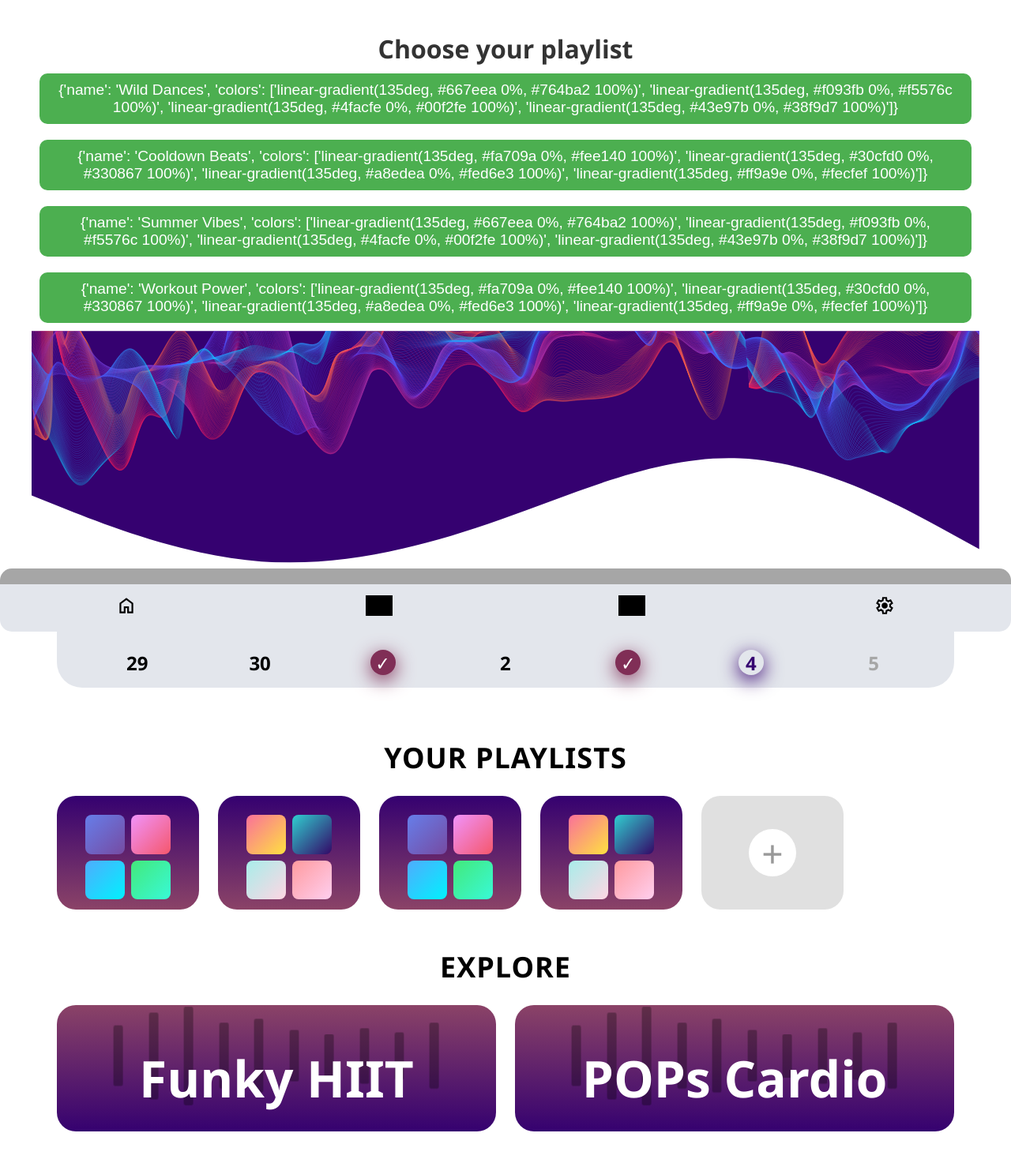
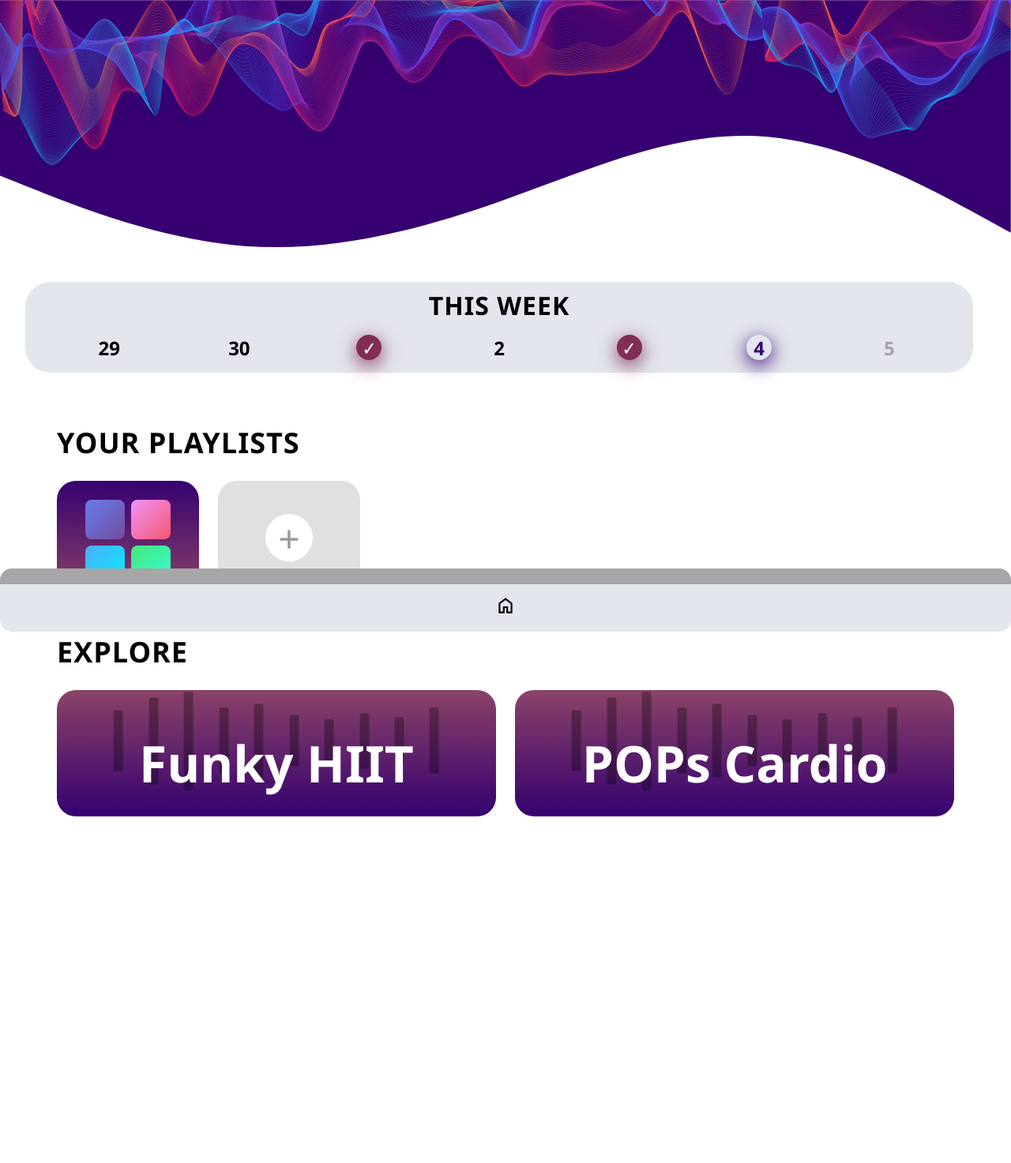
Before and after one commit to margaj366/Hackyeah2025, a Flask app: page / in a window 1280 px wide. Shown: the whole page at 79% size. After the commit the page ends 1034 px from the top, so only its background shows below. Run offline with Flask 3, Linux system fonts and the light colour scheme; grey boxes are pictures that could not be loaded.

Commit message:
almost successful merge

```diff
--- a/app.py
+++ b/app.py
@@ -111,27 +111,27 @@ app = Flask(__name__)
 #     return render_template('dance.html', anim_file="Split Jump Exercise.json")
 
 PLAYLISTS_DIR = "playlists"
-
-@app.route('/')
-def home():
-    playlists = [d for d in os.listdir(PLAYLISTS_DIR) if os.path.isdir(os.path.join(PLAYLISTS_DIR, d))]
-    return render_template("index.html", playlists=playlists)
-
-@app.route("/workout/<playlist>")
-def workout(playlist):
-    length = request.args.get("length", 30)
-    return render_template("workout.html", playlist=playlist, length=length)
-
-@app.route("/songs/<playlist>/<filename>")
-def serve_song(playlist, filename):
-    folder_path = os.path.join("playlists", playlist)
-    return send_from_directory(folder_path, filename)
-
-@app.route("/training/<playlist>")
-def training(playlist):
-    exercise_length = request.args.get("length", 30)
-    plan = generate_training_plan(playlist, exercise_length)
-    return jsonify(plan)
+#
+# @app.route('/')
+# def home():
+#     playlists = [d for d in os.listdir(PLAYLISTS_DIR) if os.path.isdir(os.path.join(PLAYLISTS_DIR, d))]
+#     return render_template("index.html", playlists=playlists)
+#
+# @app.route("/workout/<playlist>")
+# def workout(playlist):
+#     length = request.args.get("length", 30)
+#     return render_template("workout.html", playlist=playlist, length=length)
+#
+# @app.route("/songs/<playlist>/<filename>")
+# def serve_song(playlist, filename):
+#     folder_path = os.path.join("playlists", playlist)
+#     return send_from_directory(folder_path, filename)
+#
+# @app.route("/training/<playlist>")
+# def training(playlist):
+#     exercise_length = request.args.get("length", 30)
+#     plan = generate_training_plan(playlist, exercise_length)
+#     return jsonify(plan)
 
 # @app.route("/training")
 # def training():
@@ -139,46 +139,81 @@ def training(playlist):
 from flask import Flask, render_template, request, redirect, url_for
 from datetime import datetime, timedelta
 
-app = Flask(__name__)
 
-playlists = [
-        {
-            'name': 'Wild Dances',
-            'colors': [
-                'linear-gradient(135deg, #667eea 0%, #764ba2 100%)',
-                'linear-gradient(135deg, #f093fb 0%, #f5576c 100%)',
-                'linear-gradient(135deg, #4facfe 0%, #00f2fe 100%)',
-                'linear-gradient(135deg, #43e97b 0%, #38f9d7 100%)'
-            ]
-        },
-        {
-            'name': 'Cooldown Beats',
-            'colors': [
-                'linear-gradient(135deg, #fa709a 0%, #fee140 100%)',
-                'linear-gradient(135deg, #30cfd0 0%, #330867 100%)',
-                'linear-gradient(135deg, #a8edea 0%, #fed6e3 100%)',
-                'linear-gradient(135deg, #ff9a9e 0%, #fecfef 100%)'
-            ]
-        },
-        {
-            'name': 'Summer Vibes',
-            'colors': [
-                'linear-gradient(135deg, #667eea 0%, #764ba2 100%)',
-                'linear-gradient(135deg, #f093fb 0%, #f5576c 100%)',
-                'linear-gradient(135deg, #4facfe 0%, #00f2fe 100%)',
-                'linear-gradient(135deg, #43e97b 0%, #38f9d7 100%)'
-            ]
-        },
-        {
-            'name': 'Workout Power',
-            'colors': [
-                'linear-gradient(135deg, #fa709a 0%, #fee140 100%)',
-                'linear-gradient(135deg, #30cfd0 0%, #330867 100%)',
-                'linear-gradient(135deg, #a8edea 0%, #fed6e3 100%)',
-                'linear-gradient(135deg, #ff9a9e 0%, #fecfef 100%)'
-            ]
-        }
+# playlists = [d for d in os.listdir(PLAYLISTS_DIR) if os.path.isdir(os.path.join(PLAYLISTS_DIR, d))]
+# playlists = [
+#         {
+#             'name': 'Wild Dances',
+#             'colors': [
+#                 'linear-gradient(135deg, #667eea 0%, #764ba2 100%)',
+#                 'linear-gradient(135deg, #f093fb 0%, #f5576c 100%)',
+#                 'linear-gradient(135deg, #4facfe 0%, #00f2fe 100%)',
+#                 'linear-gradient(135deg, #43e97b 0%, #38f9d7 100%)'
+#             ]
+#         },
+#         {
+#             'name': 'Cooldown Beats',
+#             'colors': [
+#                 'linear-gradient(135deg, #fa709a 0%, #fee140 100%)',
+#                 'linear-gradient(135deg, #30cfd0 0%, #330867 100%)',
+#                 'linear-gradient(135deg, #a8edea 0%, #fed6e3 100%)',
+#                 'linear-gradient(135deg, #ff9a9e 0%, #fecfef 100%)'
+#             ]
+#         },
+#         {
+#             'name': 'Summer Vibes',
+#             'colors': [
+#                 'linear-gradient(135deg, #667eea 0%, #764ba2 100%)',
+#                 'linear-gradient(135deg, #f093fb 0%, #f5576c 100%)',
+#                 'linear-gradient(135deg, #4facfe 0%, #00f2fe 100%)',
+#                 'linear-gradient(135deg, #43e97b 0%, #38f9d7 100%)'
+#             ]
+#         },
+#         {
+#             'name': 'Workout Power',
+#             'colors': [
+#                 'linear-gradient(135deg, #fa709a 0%, #fee140 100%)',
+#                 'linear-gradient(135deg, #30cfd0 0%, #330867 100%)',
+#                 'linear-gradient(135deg, #a8edea 0%, #fed6e3 100%)',
+#                 'linear-gradient(135deg, #ff9a9e 0%, #fecfef 100%)'
+#             ]
+#         }
+#     ]
+
+PLAYLISTS_DIR = "playlists"
+
+GRADIENTS = [
+    [
+        'linear-gradient(135deg, #667eea 0%, #764ba2 100%)',
+        'linear-gradient(135deg, #f093fb 0%, #f5576c 100%)',
+        'linear-gradient(135deg, #4facfe 0%, #00f2fe 100%)',
+        'linear-gradient(135deg, #43e97b 0%, #38f9d7 100%)'
+    ],
+    [
+        'linear-gradient(135deg, #fa709a 0%, #fee140 100%)',
+        'linear-gradient(135deg, #30cfd0 0%, #330867 100%)',
+        'linear-gradient(135deg, #a8edea 0%, #fed6e3 100%)',
+        'linear-gradient(135deg, #ff9a9e 0%, #fecfef 100%)'
     ]
+]
+
+# --- dynamiczne przypisywanie nazw i kolorów ---
+def get_playlists():
+    folder_names = [
+        d for d in os.listdir(PLAYLISTS_DIR)
+        if os.path.isdir(os.path.join(PLAYLISTS_DIR, d))
+    ]
+
+    playlists = []
+    for i, name in enumerate(folder_names):
+        # przypisanie kolorów cyklicznie (jeśli folderów więcej niż zestawów)
+        color_scheme = GRADIENTS[i % len(GRADIENTS)]
+        playlists.append({
+            "name": name,
+            "colors": color_scheme
+        })
+    return playlists
+
 
 explore = [
         {'name': 'Funky HIIT'},
@@ -194,7 +229,7 @@ def home():
                            title='Home',
                            week=calendar_data(),
                            today=datetime.today().date().day,
-                           playlists=playlists,
+                           playlists=get_playlists(),
                            explore=explore)
 
 def calendar_data():
@@ -214,33 +249,55 @@ def calendar_data():
         today += timedelta(days=1)
     return weekdays
 
+@app.route("/playlist/<playlist>")
+def workout(playlist):
+    length = request.args.get("length", 30)
+    return render_template("playlist.html", playlist=playlist, length=length)
 
+@app.route("/training/<playlist>")
+def training_api(playlist):  # <-- zmieniona nazwa funkcji
+    exercise_length = request.args.get("length", 30)
+    plan = generate_training_plan(playlist, exercise_length)
+    return jsonify(plan)
+
+#
+# @app.route('/training')
+# def training():
+#     return render_template('index.html',
+#                            title='Home',
+#                            week=calendar_data(),
+#                            today=datetime.today().date().day,
+#                            playlists=playlists,
+#                            explore=explore)
+#
+# @app.route('/statistics')
+# def statistics():
+#     return render_template('index.html',
+#                            title='Home',
+#                            week=calendar_data(),
+#                            today=datetime.today().date().day,
+#                            playlists=playlists,
+#                            explore=explore)
+#
+# @app.route('/settings')
+# def settings():
+#     return render_template('index.html',
+#                            title='Home',
+#                            week=calendar_data(),
+#                            today=datetime.today().date().day,
+#                            playlists=playlists,
+#                            explore=explore)
 @app.route('/training')
 def training():
-    return render_template('index.html',
-                           title='Home',
-                           week=calendar_data(),
-                           today=datetime.today().date().day,
-                           playlists=playlists,
-                           explore=explore)
+    return '', 204
 
 @app.route('/statistics')
 def statistics():
-    return render_template('index.html',
-                           title='Home',
-                           week=calendar_data(),
-                           today=datetime.today().date().day,
-                           playlists=playlists,
-                           explore=explore)
+    return '', 204
 
 @app.route('/settings')
 def settings():
-    return render_template('index.html',
-                           title='Home',
-                           week=calendar_data(),
-                           today=datetime.today().date().day,
-                           playlists=playlists,
-                           explore=explore)
+    return '', 204
 
 if __name__ == '__main__':
     app.run(debug=True)
--- a/templates/index.html
+++ b/templates/index.html
@@ -1,118 +1,207 @@
+<!--<!DOCTYPE html>-->
+<!--<html lang="en">-->
+<!--<head>-->
+<!--  <meta charset="UTF-8">-->
+<!--  <title>Choose Playlist</title>-->
+<!--  <style>-->
+<!--    body { font-family: Arial; text-align: center; padding: 40px; }-->
+<!--    h1 { color: #333; }-->
+<!--    .playlist-btn {-->
+<!--      background: #4CAF50; color: white; padding: 10px 20px;-->
+<!--      border: none; border-radius: 10px; margin: 10px;-->
+<!--      cursor: pointer; font-size: 1.2em;-->
+<!--    }-->
+<!--  </style>-->
+<!--</head>-->
+<!--<body>-->
+<!--&lt;!&ndash;  <h1>Choose your playlist</h1>&ndash;&gt;-->
+
+<!--&lt;!&ndash;  {% for p in playlists %}&ndash;&gt;-->
+<!--&lt;!&ndash;    <button class="playlist-btn" onclick="selectPlaylist('{{ p }}')">{{ p }}</button>&ndash;&gt;-->
+<!--&lt;!&ndash;  {% endfor %}&ndash;&gt;-->
+
+<!--  <script>-->
+<!--    function selectPlaylist(name) {-->
+<!--      const length = prompt("Enter exercise duration in seconds:", "30");-->
+<!--      if (!length) return;-->
+<!--      window.location.href = `/workout/${name}?length=${length}`;-->
+<!--    }-->
+<!--  </script>-->
+<!--</body>-->
+<!--</html>-->
+<!--    <meta charset="UTF-8">-->
+<!--    <title>HackYeah2025</title>-->
+<!--&lt;!&ndash;    <link rel="preconnect" href="https://fonts.googleapis.com">&ndash;&gt;-->
+<!--&lt;!&ndash;    <link rel="preconnect" href="https://fonts.gstatic.com" crossorigin>&ndash;&gt;-->
+<!--&lt;!&ndash;    <link href="https://fonts.googleapis.com/css2?family=Bebas+Neue&display=swap" rel="stylesheet">&ndash;&gt;-->
+
+<!--    <link rel="preconnect" href="https://fonts.googleapis.com">-->
+<!--    <link rel="preconnect" href="https://fonts.gstatic.com" crossorigin>-->
+<!--    <link href="https://fonts.googleapis.com/css2?family=Lilita+One&display=swap" rel="stylesheet">-->
+
+<!--    <link rel="stylesheet" href="../static/style.css">-->
+<!--&lt;!&ndash;    <link rel="stylesheet" href="{{ url_for('static', filename='style.css') }}"> &ndash;&gt;-->
+<!--</head>-->
+<!--<body>-->
+<!--    <img src="../static/logo.svg" alt="logo">-->
+<!--    <div class="week-container">-->
+<!--        <h1 class="week-title">THIS WEEK</h1>-->
+<!--        <div class="days-grid">-->
+<!--            {% for day in week %}-->
+<!--            <div class="day-item {% if day[0] == today %}today{% elif day[2] == 1 %}done{% elif day[3] > today %}future{% endif %}">-->
+<!--&lt;!&ndash;                <span class="day-name">{{ day[1] }}</span>&ndash;&gt;-->
+<!--                <div class="day-circle">{% if day[2] == 1 %}{%else%}{{ day[0] }} {% endif %}</div>-->
+<!--            </div>-->
+<!--            {% endfor %}-->
+<!--        </div>-->
+<!--    </div>-->
+
+<!--    &lt;!&ndash; Playlists Section &ndash;&gt;-->
+<!--&lt;!&ndash;    <div class="section">&ndash;&gt;-->
+<!--&lt;!&ndash;        <h2 class="section-title">YOUR PLAYLISTS</h2>&ndash;&gt;-->
+<!--&lt;!&ndash;        <div class="scrollable-grid">&ndash;&gt;-->
+<!--&lt;!&ndash;            {% for playlist in playlists %}&ndash;&gt;-->
+<!--&lt;!&ndash;            <div class="card playlist">&ndash;&gt;-->
+<!--&lt;!&ndash;                <div class="card-images">&ndash;&gt;-->
+<!--&lt;!&ndash;                    {% for color in playlist.colors %}&ndash;&gt;-->
+<!--&lt;!&ndash;                    <div class="card-image" style="background: {{ color }};"></div>&ndash;&gt;-->
+<!--&lt;!&ndash;                    {% endfor %}&ndash;&gt;-->
+<!--&lt;!&ndash;                </div>&ndash;&gt;-->
+<!--&lt;!&ndash;                <div class="card-title">{{ playlist.name }}</div>&ndash;&gt;-->
+<!--&lt;!&ndash;            </div>&ndash;&gt;-->
+<!--&lt;!&ndash;            {% endfor %}&ndash;&gt;-->
+<!--    <div class="section">-->
+<!--  <h2 class="section-title">YOUR PLAYLISTS</h2>-->
+<!--  <div class="scrollable-grid">-->
+<!--    {% for playlist in playlists %}-->
+<!--            <div class="card playlist">-->
+<!--                <div class="card-images">-->
+<!--                    {% for color in playlist.colors %}-->
+<!--                    <div class="card-image" style="background: {{ color }};"></div>-->
+<!--                    {% endfor %}-->
+<!--                </div>-->
+<!--                <div class="card-title">{{ playlist.name }}</div>-->
+<!--            </div>-->
+<!--            {% endfor %}-->
+
+<!--            <div class="card add-new">-->
+<!--                <div class="add-icon">+</div>-->
+<!--            </div>-->
+<!--        </div>-->
+<!--    </div>-->
+
+<!--    &lt;!&ndash; Explore Section &ndash;&gt;-->
+<!--    <div class="section">-->
+<!--        <h2 class="section-title">EXPLORE</h2>-->
+<!--        <div class="cards-grid">-->
+<!--            {% for item in explore %}-->
+<!--            <div class="card explore-card">-->
+<!--                <div class="waveform">-->
+<!--                    <div class="wave-bar"></div>-->
+<!--                    <div class="wave-bar"></div>-->
+<!--                    <div class="wave-bar"></div>-->
+<!--                    <div class="wave-bar"></div>-->
+<!--                    <div class="wave-bar"></div>-->
+<!--                    <div class="wave-bar"></div>-->
+<!--                    <div class="wave-bar"></div>-->
+<!--                    <div class="wave-bar"></div>-->
+<!--                    <div class="wave-bar"></div>-->
+<!--                    <div class="wave-bar"></div>-->
+<!--                </div>-->
+<!--                <div class="explore-title">{{ item.name }}</div>-->
+<!--            </div>-->
+<!--            {% endfor %}-->
+<!--        </div>-->
+<!--    </div>-->
+<!--    &lt;!&ndash;  Nav-bar section  &ndash;&gt;-->
+<!--    <div class="nav-bar">-->
+<!--    <a href="{{ url_for('home') }}">-->
+<!--        <img src="../static/home.svg" alt="home">-->
+<!--&lt;!&ndash;    </a>&ndash;&gt;-->
+<!--&lt;!&ndash;    <a href="{{ url_for('training') }}">&ndash;&gt;-->
+<!--&lt;!&ndash;        <img src="../static/weight_bar.svg" alt="weights">&ndash;&gt;-->
+<!--&lt;!&ndash;    </a>&ndash;&gt;-->
+<!--&lt;!&ndash;    <a href="{{ url_for('statistics') }}">&ndash;&gt;-->
+<!--&lt;!&ndash;        <img src="../static/statistics.svg" alt="stats">&ndash;&gt;-->
+<!--&lt;!&ndash;    </a>&ndash;&gt;-->
+<!--&lt;!&ndash;    <a href="{{ url_for('settings') }}">&ndash;&gt;-->
+<!--&lt;!&ndash;        <img src="../static/settings.svg" alt="settings">&ndash;&gt;-->
+<!--&lt;!&ndash;    </a>&ndash;&gt;-->
+<!--</div>-->
+<!--</body>-->
+<!--</html>-->
 <!DOCTYPE html>
 <html lang="en">
 <head>
   <meta charset="UTF-8">
-  <title>Choose Playlist</title>
-  <style>
-    body { font-family: Arial; text-align: center; padding: 40px; }
-    h1 { color: #333; }
-    .playlist-btn {
-      background: #4CAF50; color: white; padding: 10px 20px;
-      border: none; border-radius: 10px; margin: 10px;
-      cursor: pointer; font-size: 1.2em;
-    }
-  </style>
-</head>
-<body>
-  <h1>Choose your playlist</h1>
+  <title>HackYeah2025</title>
 
-  {% for p in playlists %}
-    <button class="playlist-btn" onclick="selectPlaylist('{{ p }}')">{{ p }}</button>
-  {% endfor %}
-
-  <script>
-    function selectPlaylist(name) {
-      const length = prompt("Enter exercise duration in seconds:", "30");
-      if (!length) return;
-      window.location.href = `/workout/${name}?length=${length}`;
-    }
-  </script>
-</body>
-</html>
-    <meta charset="UTF-8">
-    <title>HackYeah2025</title>
-<!--    <link rel="preconnect" href="https://fonts.googleapis.com">-->
-<!--    <link rel="preconnect" href="https://fonts.gstatic.com" crossorigin>-->
-<!--    <link href="https://fonts.googleapis.com/css2?family=Bebas+Neue&display=swap" rel="stylesheet">-->
-
+  <!-- Fonts -->
   <link rel="preconnect" href="https://fonts.googleapis.com">
   <link rel="preconnect" href="https://fonts.gstatic.com" crossorigin>
   <link href="https://fonts.googleapis.com/css2?family=Lilita+One&display=swap" rel="stylesheet">
 
-    <link rel="stylesheet" href="../static/style.css">
-<!--    <link rel="stylesheet" href="{{ url_for('static', filename='style.css') }}"> -->
+  <!-- CSS -->
+  <link rel="stylesheet" href="{{ url_for('static', filename='style.css') }}">
 </head>
+
 <body>
-    <img src="../static/logo.svg" alt="logo">
+  <!-- LOGO -->
+  <img src="{{ url_for('static', filename='logo.svg') }}" alt="logo">
+
+  <!-- WEEK SECTION -->
   <div class="week-container">
     <h1 class="week-title">THIS WEEK</h1>
     <div class="days-grid">
       {% for day in week %}
       <div class="day-item {% if day[0] == today %}today{% elif day[2] == 1 %}done{% elif day[3] > today %}future{% endif %}">
-<!--                <span class="day-name">{{ day[1] }}</span>-->
-                <div class="day-circle">{% if day[2] == 1 %}{%else%}{{ day[0] }} {% endif %}</div>
+        <div class="day-circle">{% if day[2] == 1 %}{% else %}{{ day[0] }}{% endif %}</div>
       </div>
       {% endfor %}
     </div>
   </div>
 
-    <!-- Playlists Section -->
+  <!-- PLAYLISTS SECTION -->
   <div class="section">
     <h2 class="section-title">YOUR PLAYLISTS</h2>
     <div class="scrollable-grid">
       {% for playlist in playlists %}
-            <div class="card playlist">
+      <a href="{{ url_for('workout', playlist=playlist.name) }}" class="card playlist" style="text-decoration:none; color:inherit;">
         <div class="card-images">
           {% for color in playlist.colors %}
             <div class="card-image" style="background: {{ color }};"></div>
           {% endfor %}
         </div>
         <div class="card-title">{{ playlist.name }}</div>
-            </div>
+      </a>
     {% endfor %}
-
       <div class="card add-new">
         <div class="add-icon">+</div>
       </div>
     </div>
   </div>
 
-    <!-- Explore Section -->
+  <!-- EXPLORE SECTION -->
   <div class="section">
     <h2 class="section-title">EXPLORE</h2>
     <div class="cards-grid">
       {% for item in explore %}
       <div class="card explore-card">
         <div class="waveform">
+          {% for i in range(10) %}
           <div class="wave-bar"></div>
-                    <div class="wave-bar"></div>
-                    <div class="wave-bar"></div>
-                    <div class="wave-bar"></div>
-                    <div class="wave-bar"></div>
-                    <div class="wave-bar"></div>
-                    <div class="wave-bar"></div>
-                    <div class="wave-bar"></div>
-                    <div class="wave-bar"></div>
-                    <div class="wave-bar"></div>
+          {% endfor %}
         </div>
         <div class="explore-title">{{ item.name }}</div>
       </div>
       {% endfor %}
     </div>
   </div>
-    <!--  Nav-bar section  -->
+
+  <!-- NAV BAR -->
   <div class="nav-bar">
     <a href="{{ url_for('home') }}">
-        <img src="../static/home.svg" alt="home">
-    </a>
-    <a href="{{ url_for('training') }}">
-        <img src="../static/weight_bar.svg" alt="weights">
-    </a>
-    <a href="{{ url_for('statistics') }}">
-        <img src="../static/statistics.svg" alt="stats">
-    </a>
-    <a href="{{ url_for('settings') }}">
-        <img src="../static/settings.svg" alt="settings">
+      <img src="{{ url_for('static', filename='home.svg') }}" alt="home">
     </a>
   </div>
 </body>
```
Also changed, not shown: templates/playlist.html (added, +23 -0 lines). Lines whose indentation alone changed are shown as unchanged.
